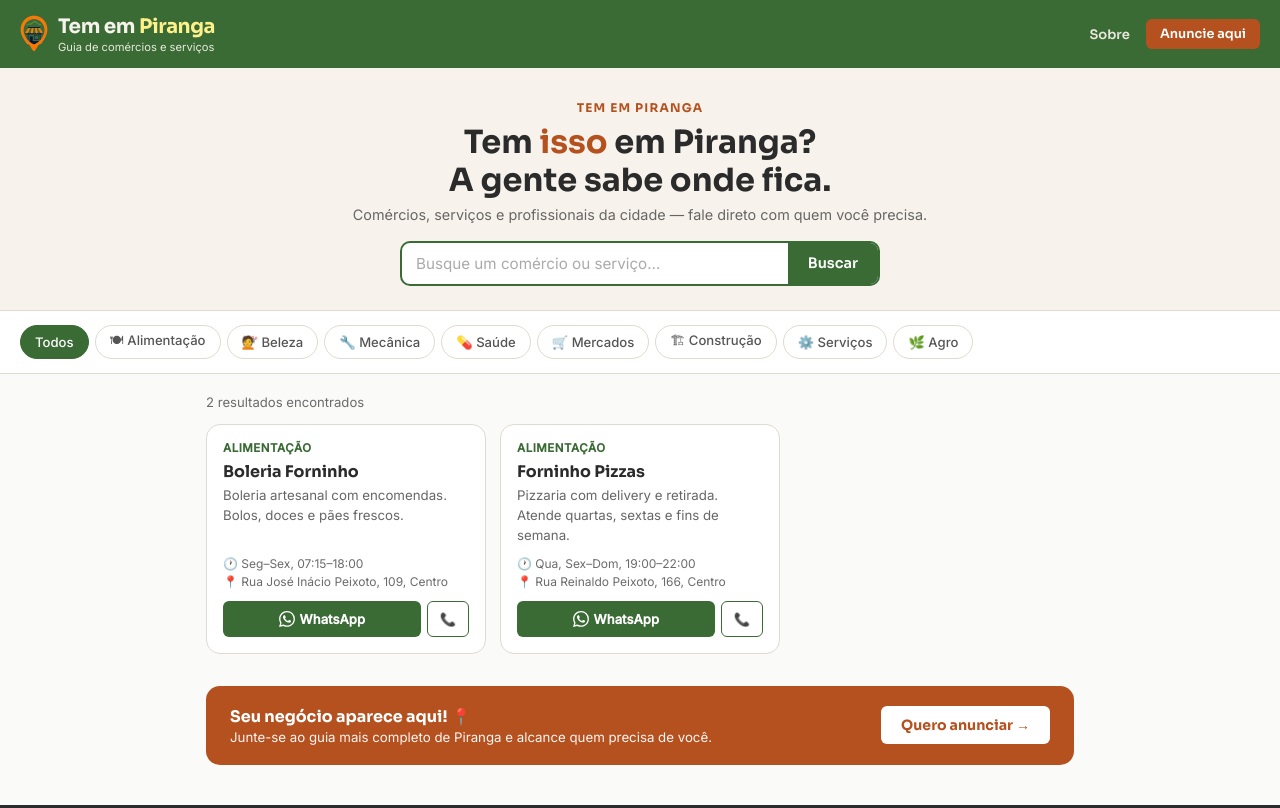
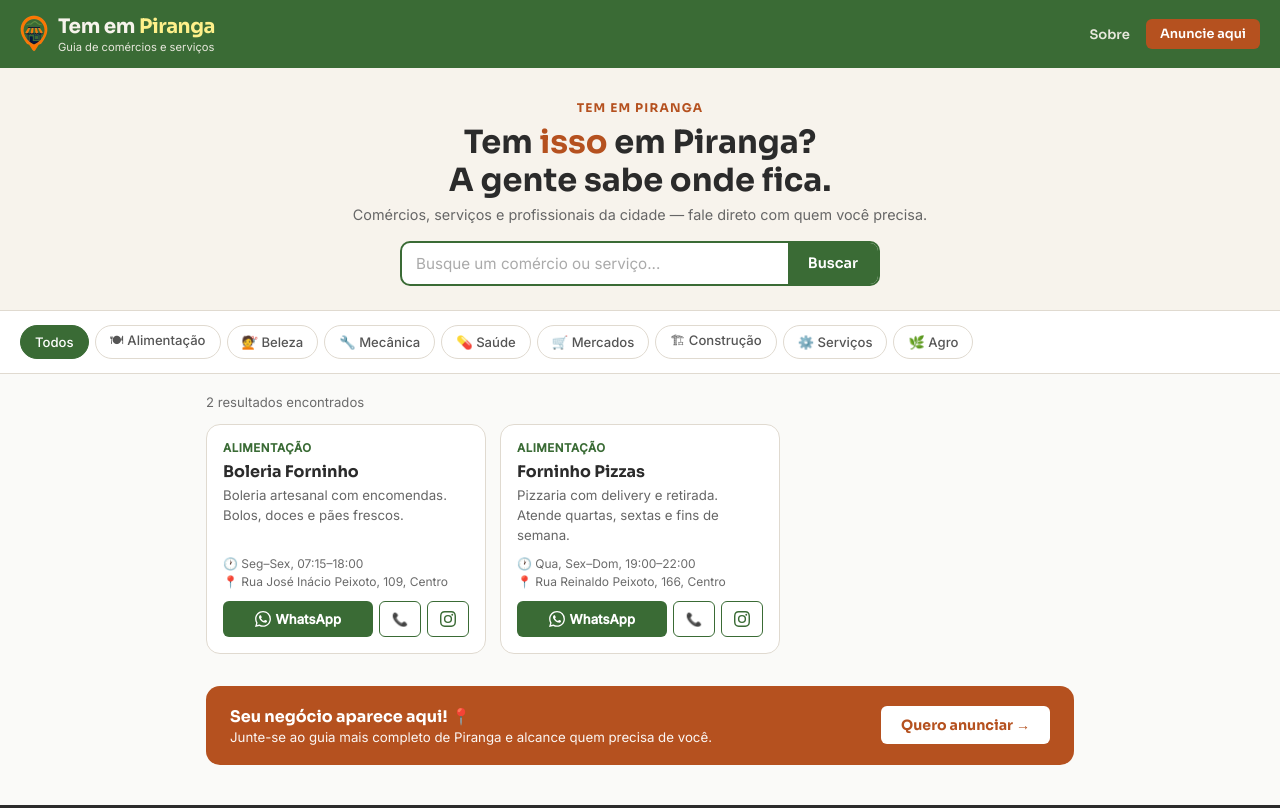
Before and after one commit to temempiranga/site, a plain HTML site: page index.html in a window 1280 px wide. Shown: the top 808 px of the page. Drawn offline with Linux system fonts and the light colour scheme.

Commit message:
feat: atualiza contato do projeto e adiciona redes sociais nos comércios
Atualiza o WhatsApp de "Anuncie aqui" para o novo contato do projeto
(31) 99662-7923 em index.html, sobre.html e src/worker.js.

Adiciona suporte a redes sociais por comércio, seguindo o padrão já
existente do campo instagram (handle, sem URL completa): renderiza
ícone de Instagram/Facebook no card e na página individual quando o
campo estiver preenchido, e inclui as URLs no sameAs do JSON-LD
LocalBusiness.

Co-Authored-By: Claude Sonnet 5 <noreply@anthropic.com>

```diff
--- a/css/style.css
+++ b/css/style.css
@@ -378,6 +378,18 @@ button { cursor: pointer; font-family: var(--fonte-corpo); }
   transition: background 0.15s, color 0.15s;
 }
 .btn-ligar:hover { background: var(--verde); color: white; }
+.btn-social {
+  display: flex;
+  align-items: center;
+  justify-content: center;
+  background: white;
+  color: var(--verde);
+  border: 1.5px solid var(--verde);
+  border-radius: var(--radius-sm);
+  padding: 9px 12px;
+  transition: background 0.15s, color 0.15s;
+}
+.btn-social:hover { background: var(--verde); color: white; }
 
 /* ─── vazio ──────────────────────────────────────────── */
 .vazio {
--- a/index.html
+++ b/index.html
@@ -112,7 +112,7 @@
       <a href="/sobre" class="header-nav-link">Sobre</a>
       <a
         class="btn-anuncie-header"
-        href="https://wa.me/5531999999000?text=Olá!%20Quero%20anunciar%20meu%20negócio%20no%20Tem%20em%20Piranga."
+        href="https://wa.me/5531996627923?text=Olá!%20Quero%20anunciar%20meu%20negócio%20no%20Tem%20em%20Piranga."
         target="_blank"
         rel="noopener noreferrer"
       >Anuncie aqui</a>
@@ -164,7 +164,7 @@
       </div>
       <a
         class="btn-anuncie-banner"
-        href="https://wa.me/5531999999000?text=Olá!%20Quero%20anunciar%20meu%20negócio%20no%20Tem%20em%20Piranga."
+        href="https://wa.me/5531996627923?text=Olá!%20Quero%20anunciar%20meu%20negócio%20no%20Tem%20em%20Piranga."
         target="_blank"
         rel="noopener noreferrer"
       >Quero anunciar →</a>
--- a/js/main.js
+++ b/js/main.js
@@ -150,6 +150,7 @@ function cardHTML(n) {
   const telLink  = `tel:+55${n.telefone}`;
   const rural    = n.entrega_rural
     ? '<span class="badge-rural">🌾 Entrega zona rural</span>' : '';
+  const redes    = redesSociaisHTML(n);
 
   return `
   <article class="card${n.destaque ? ' destaque' : ''}" aria-label="${escapeHtml(n.nome)}">
@@ -175,8 +176,34 @@ function cardHTML(n) {
       <a class="btn-ligar" href="${telLink}" aria-label="Ligar para ${escapeHtml(n.nome)}">
         📞
       </a>
+      ${redes}
     </div>
   </article>`;
+}
+
+/* ─── redes sociais ──────────────────────────────────── */
+function socialLinks(n) {
+  const links = [];
+  if (n.instagram) {
+    links.push({ tipo: 'instagram', url: `https://instagram.com/${n.instagram.replace(/^@/, '')}` });
+  }
+  if (n.facebook) {
+    links.push({ tipo: 'facebook', url: `https://facebook.com/${n.facebook.replace(/^@/, '')}` });
+  }
+  return links;
+}
+
+const ICONES_SOCIAL_SVG = {
+  instagram: '<svg width="16" height="16" viewBox="0 0 24 24" fill="currentColor" aria-hidden="true"><path d="M12 2.163c3.204 0 3.584.012 4.85.07 3.252.148 4.771 1.691 4.919 4.919.058 1.265.069 1.645.069 4.849 0 3.205-.012 3.584-.069 4.849-.149 3.225-1.664 4.771-4.919 4.919-1.266.058-1.644.07-4.85.07-3.204 0-3.584-.012-4.849-.07-3.26-.149-4.771-1.699-4.919-4.92-.058-1.265-.07-1.644-.07-4.849 0-3.204.013-3.583.07-4.849.149-3.227 1.664-4.771 4.919-4.919 1.266-.057 1.645-.069 4.849-.069zm0-2.163c-3.259 0-3.667.014-4.947.072-4.358.2-6.78 2.618-6.98 6.98-.059 1.281-.073 1.689-.073 4.948 0 3.259.014 3.668.072 4.948.2 4.358 2.618 6.78 6.98 6.98 1.281.058 1.689.072 4.948.072 3.259 0 3.668-.014 4.948-.072 4.354-.2 6.782-2.618 6.979-6.98.059-1.28.073-1.689.073-4.948 0-3.259-.014-3.667-.072-4.947-.196-4.354-2.617-6.78-6.979-6.98-1.281-.059-1.69-.073-4.949-.073zM12 5.838a6.162 6.162 0 100 12.324 6.162 6.162 0 000-12.324zM12 16a4 4 0 110-8 4 4 0 010 8zm6.406-11.845a1.44 1.44 0 100 2.881 1.44 1.44 0 000-2.881z"/></svg>',
+  facebook: '<svg width="16" height="16" viewBox="0 0 24 24" fill="currentColor" aria-hidden="true"><path d="M22 12.061C22 6.505 17.523 2 12 2S2 6.505 2 12.061c0 5.022 3.657 9.184 8.438 9.939v-7.03H7.898v-2.909h2.54V9.845c0-2.522 1.492-3.916 3.777-3.916 1.094 0 2.238.196 2.238.196v2.475h-1.26c-1.243 0-1.63.775-1.63 1.57v1.891h2.773l-.443 2.909h-2.33V22c4.78-.755 8.437-4.917 8.437-9.939z"/></svg>',
+};
+
+function redesSociaisHTML(n) {
+  const links = socialLinks(n);
+  if (links.length === 0) return '';
+  return links
+    .map(l => `<a class="btn-social" href="${escapeHtml(l.url)}" target="_blank" rel="noopener noreferrer" aria-label="${l.tipo === 'instagram' ? 'Instagram' : 'Facebook'} de ${escapeHtml(n.nome)}">${ICONES_SOCIAL_SVG[l.tipo]}</a>`)
+    .join('');
 }
 
 /* ─── busca ──────────────────────────────────────────── */
```
Also changed, not shown: sobre.html (+1 -1 lines), src/worker.js (+31 -1 lines), README.md.
